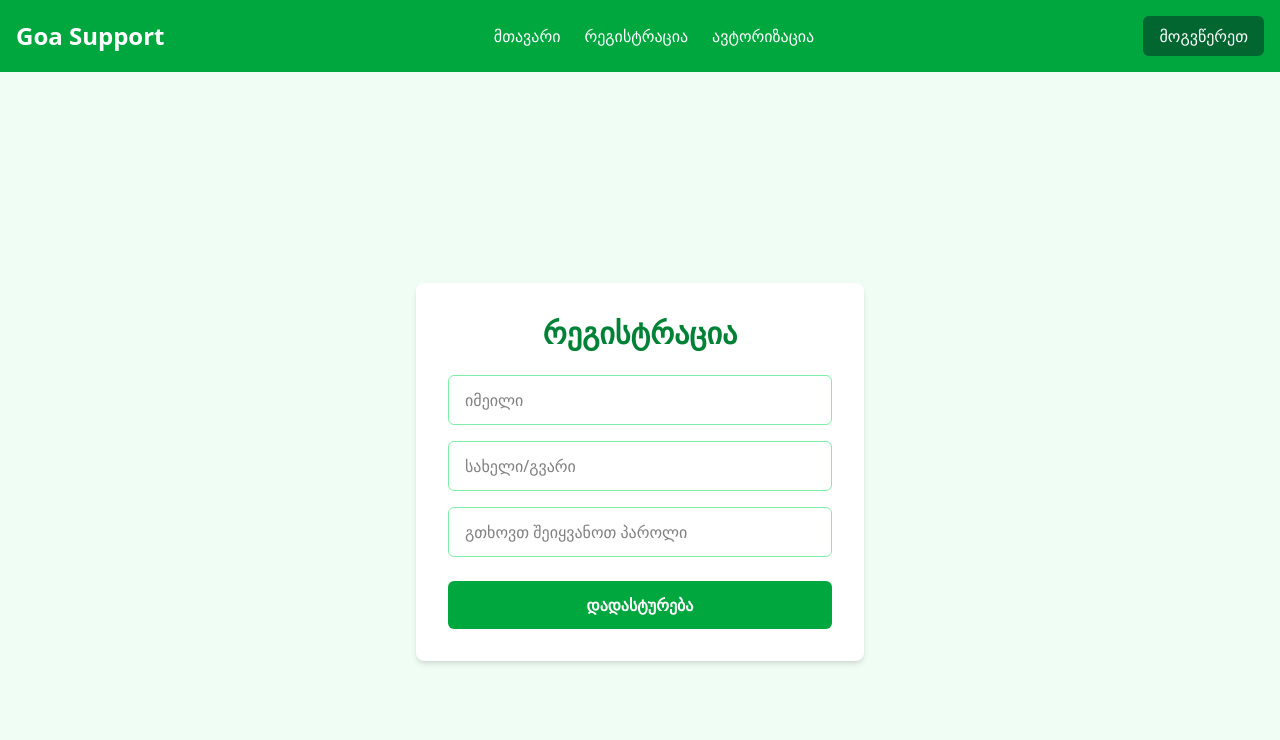
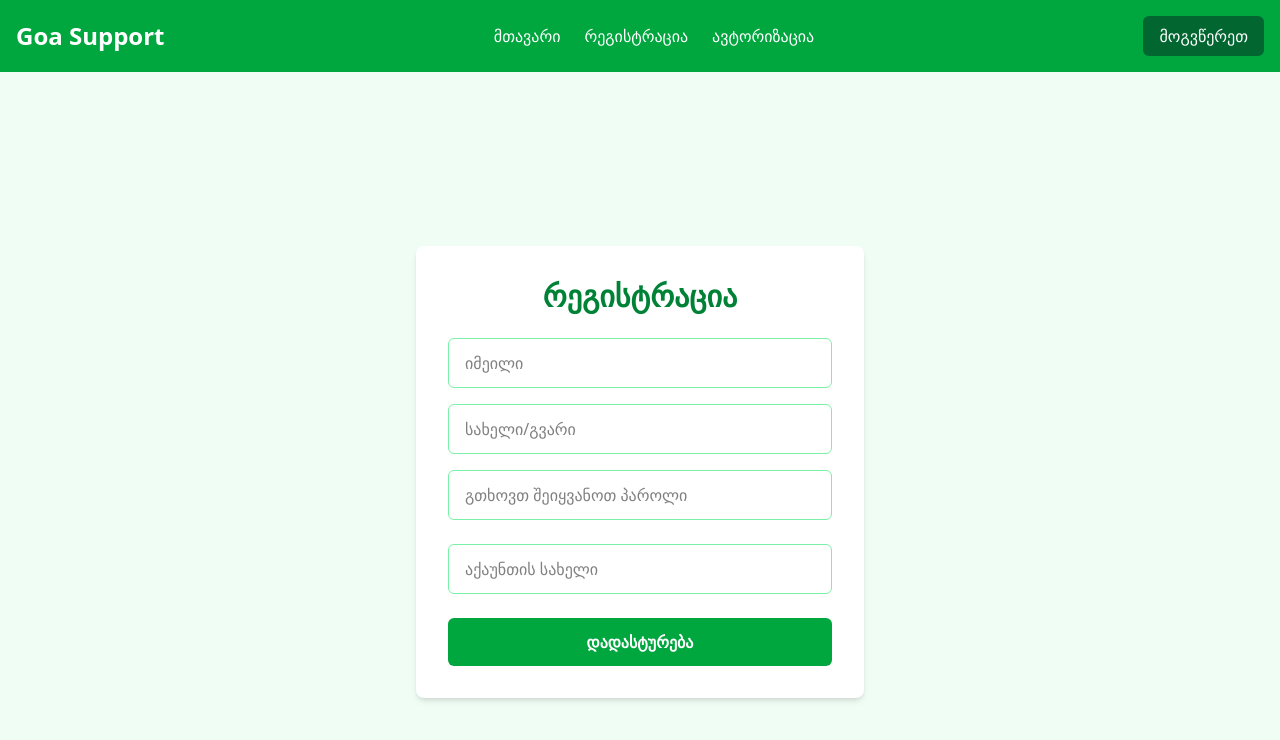
Before and after one commit to Cxvarisorka/goa-support, a React (Vite) app in the folder client/: page /register in a window 1280 px wide. Shown: the top 740 px of the page. Built offline with nearby package versions, Linux system fonts and the light colour scheme; no server answers.

Commit message:
Username field added

```diff
--- a/client/src/pages/Register.jsx
+++ b/client/src/pages/Register.jsx
@@ -8,9 +8,10 @@ const Register = React.memo(() => {
         e.preventDefault();
 
         const registrationData = {
-        email: e.target.email.value,
-        password: e.target.password.value,
-        fullname: e.target.fullname.value,
+            email: e.target.email.value,
+            password: e.target.password.value,
+            fullname: e.target.fullname.value,
+            username: e.target.username.value
         };
 
         register(registrationData);
@@ -53,6 +54,8 @@ const Register = React.memo(() => {
                     className="w-full mb-6 px-4 py-3 border border-green-300 rounded-md focus:outline-none focus:ring-2 focus:ring-green-500"
                 />
 
+                <input type="text" name="username" minLength={6} maxLength={10} placeholder="აქაუნთის სახელი" required className="w-full mb-6 px-4 py-3 border border-green-300 rounded-md focus:outline-none focus:ring-2 focus:ring-green-500"/>
+
                 <button
                     type="submit"
                     className="w-full bg-green-600 hover:bg-green-700 text-white font-semibold py-3 rounded-md transition-colors duration-300"
```
